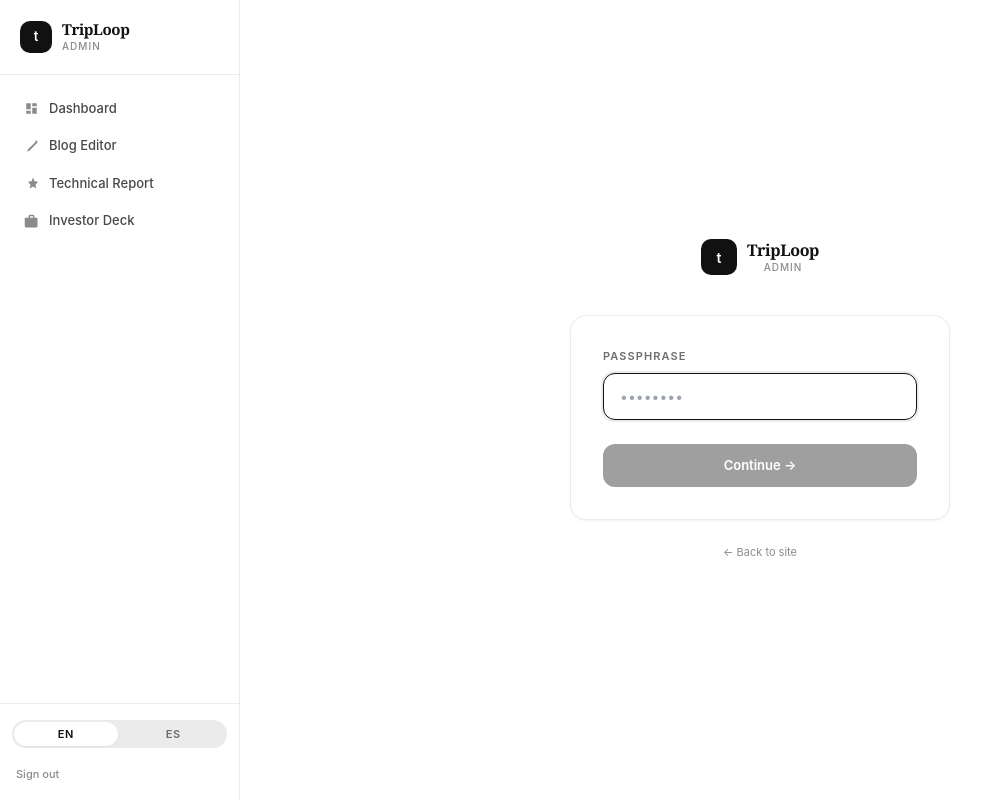
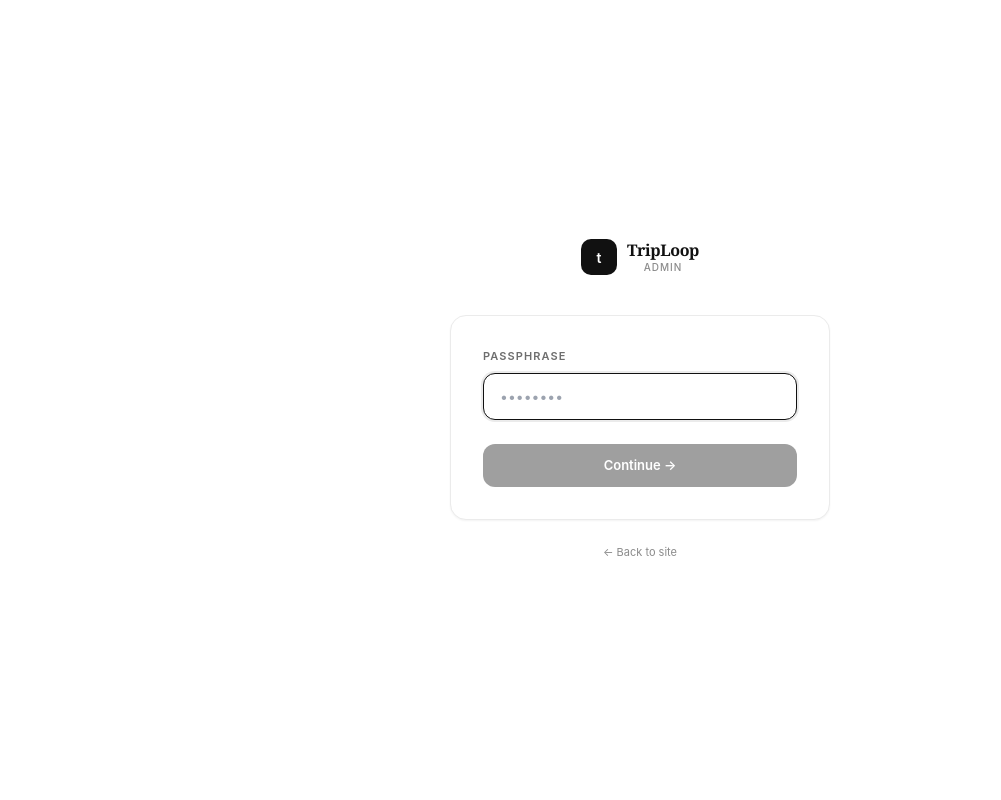
Before and after one commit to carlosfevernova/triploop, a Next.js app: page /admin/login in a window 1280 px wide. Shown: the whole page, without its empty margins (0-1001 px from the left). Built offline with nearby package versions, Linux system fonts and the light colour scheme.

Commit message:
fix: admin route group (app) para separar login layout de sidebar layout

```diff
--- /dev/null
+++ b/src/app/admin/(app)/layout.tsx
@@ -0,0 +1,13 @@
+import { AdminSidebar } from '@/components/admin/AdminSidebar';
+
+// Route group: applies sidebar to all children EXCEPT /admin/login
+// (login is at src/app/admin/login/ outside this group)
+
+export default function AdminAppLayout({ children }: { children: React.ReactNode }){
+  return (
+    <div className="flex min-h-screen bg-ink-50/40">
+      <AdminSidebar />
+      <div className="flex-1 overflow-auto">{children}</div>
+    </div>
+  );
+}
--- a/src/app/admin/layout.tsx
+++ b/src/app/admin/layout.tsx
@@ -1,28 +1,14 @@
 import '../globals.css';
-import { AdminSidebar } from '@/components/admin/AdminSidebar';
-import { headers } from 'next/headers';
 
 export const metadata = {
   title: 'Admin — TripLoop',
   robots: { index: false, follow: false }
 };
 
-export default async function AdminLayout({ children }: { children: React.ReactNode }){
-  const hdrs = await headers();
-  const path = hdrs.get('x-invoke-path') || hdrs.get('referer') || '';
-  const isLogin = path.includes('/admin/login');
+export default function AdminRootLayout({ children }: { children: React.ReactNode }){
   return (
     <html lang="en">
-      <body className="min-h-screen bg-ink-50">
-        {isLogin ? (
-          children
-        ) : (
-          <div className="flex min-h-screen">
-            <AdminSidebar />
-            <div className="flex-1 overflow-auto">{children}</div>
-          </div>
-        )}
-      </body>
+      <body className="min-h-screen bg-white antialiased">{children}</body>
     </html>
   );
 }
```
Also changed, not shown: src/app/admin/(app)/blog/BlogEditorClient.tsx (renamed from src/app/admin/blog/BlogEditorClient.tsx), src/app/admin/(app)/blog/page.tsx (renamed from src/app/admin/blog/page.tsx), src/app/admin/(app)/page.tsx (renamed from src/app/admin/page.tsx), src/app/admin/(app)/reports/investors/page.tsx (renamed from src/app/admin/reports/investors/page.tsx), src/app/admin/(app)/reports/technical/page.tsx (renamed from src/app/admin/reports/technical/page.tsx).
